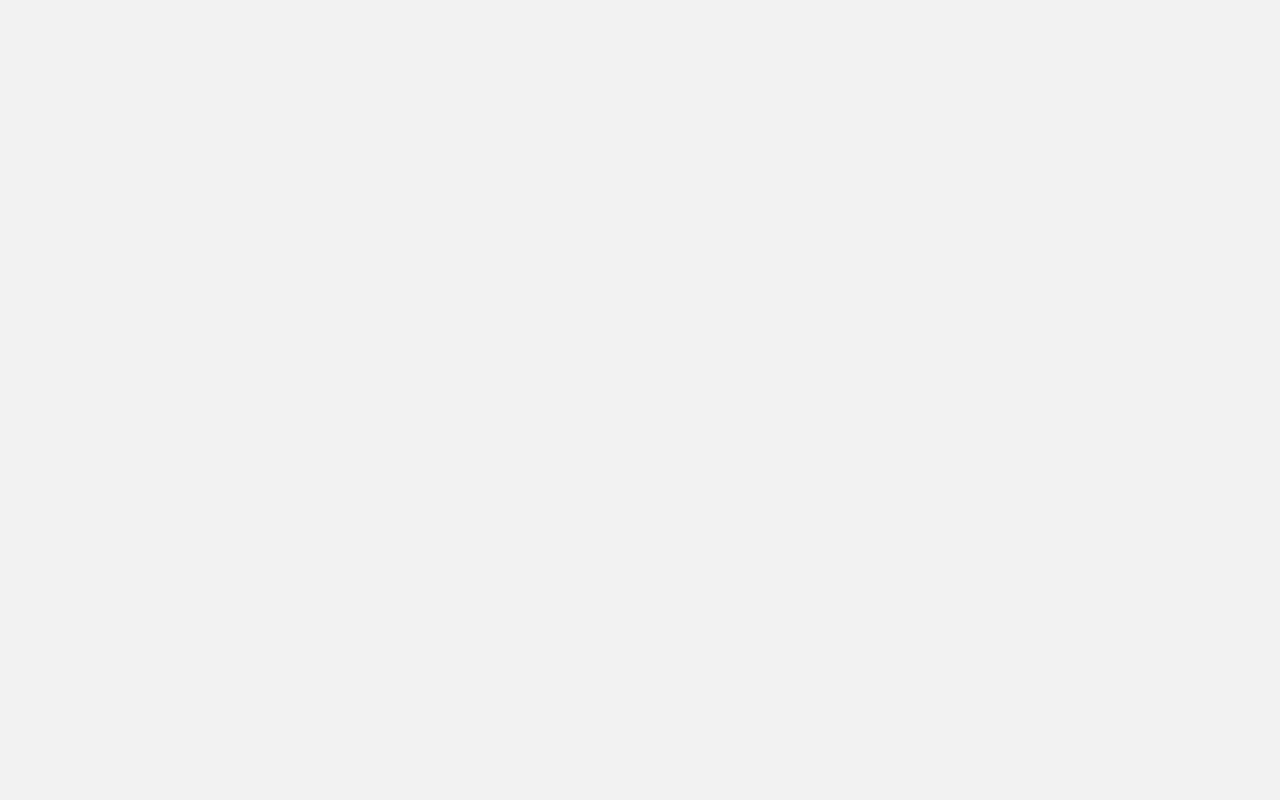
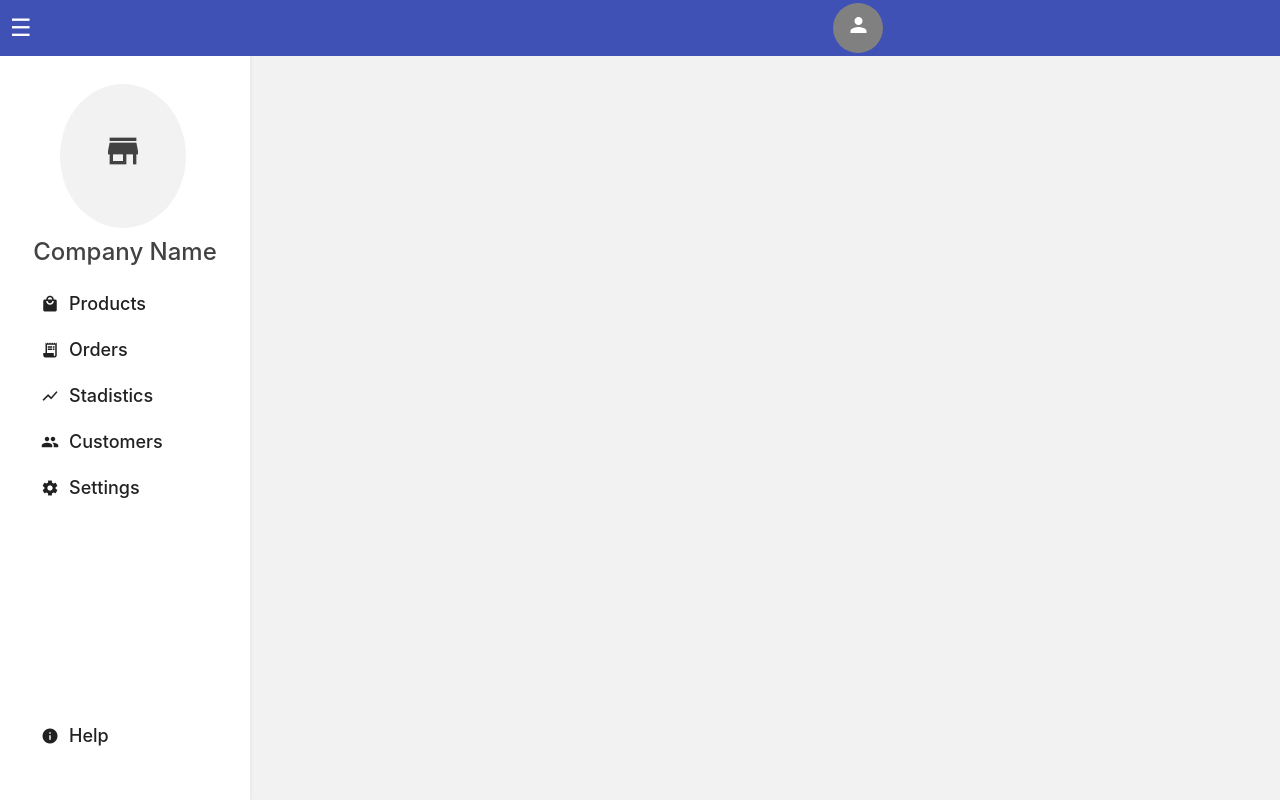
Before and after one commit to BenjaminAlvarezDiaz/Salud-Data-Center, a React (Vite) app in the folder client/: page /stadistics in a window 1280 px wide. Before the commit this address had no page. Built offline with nearby package versions, Linux system fonts and the light colour scheme.

Commit message:
Update package.json

```diff
--- a/client/src/App.jsx
+++ b/client/src/App.jsx
@@ -4,6 +4,7 @@ import Perfil_Doctor from "./pages/Perfil_Doctor";
 import Iniciar_Sesion from "./pages/Inicio_Se";
 import Perfil_Empresa from "./pages/Perfil_Empresa"; // Agrega la importación
 import Help from "./pages/Help";
+import Stats from "./pages/Estadisticas";
 
 function App() {
   return (
@@ -12,6 +13,7 @@ function App() {
         <Route path="/" element={<Help />} />
         <Route path="/Perfil" element={<Perfil_Doctor />} />
         <Route path="/PerfilEmp" element={<Perfil_Empresa />} />
+        <Route path="/stadistics" element={<Stats />} />
         <Route path="/Help" element={<Help />}/>
       </Routes>
     </div>
--- /dev/null
+++ b/client/src/pages/Estadisticas.jsx
@@ -0,0 +1,19 @@
+import React, {useState} from 'react';
+import AppBar from '../components/AppBar/AppBar';
+import Sidebar from '../components/SideBar/Sidebar';
+import '../styles/Help.css';
+
+function Stats(){
+    const [isSidebarOpen, setSidebarOpen] = useState(true);
+    const toggleSidebar = () => {
+        setSidebarOpen(!isSidebarOpen);
+    };
+    return(
+        <div className='main-container'>
+            <AppBar></AppBar>
+            <Sidebar isOpen={isSidebarOpen} toggleSidebar={toggleSidebar} />
+        </div>
+    );
+}
+
+export default Stats;
```
Also changed, not shown: 1 other file (tests, documents, lock files or other folders).
